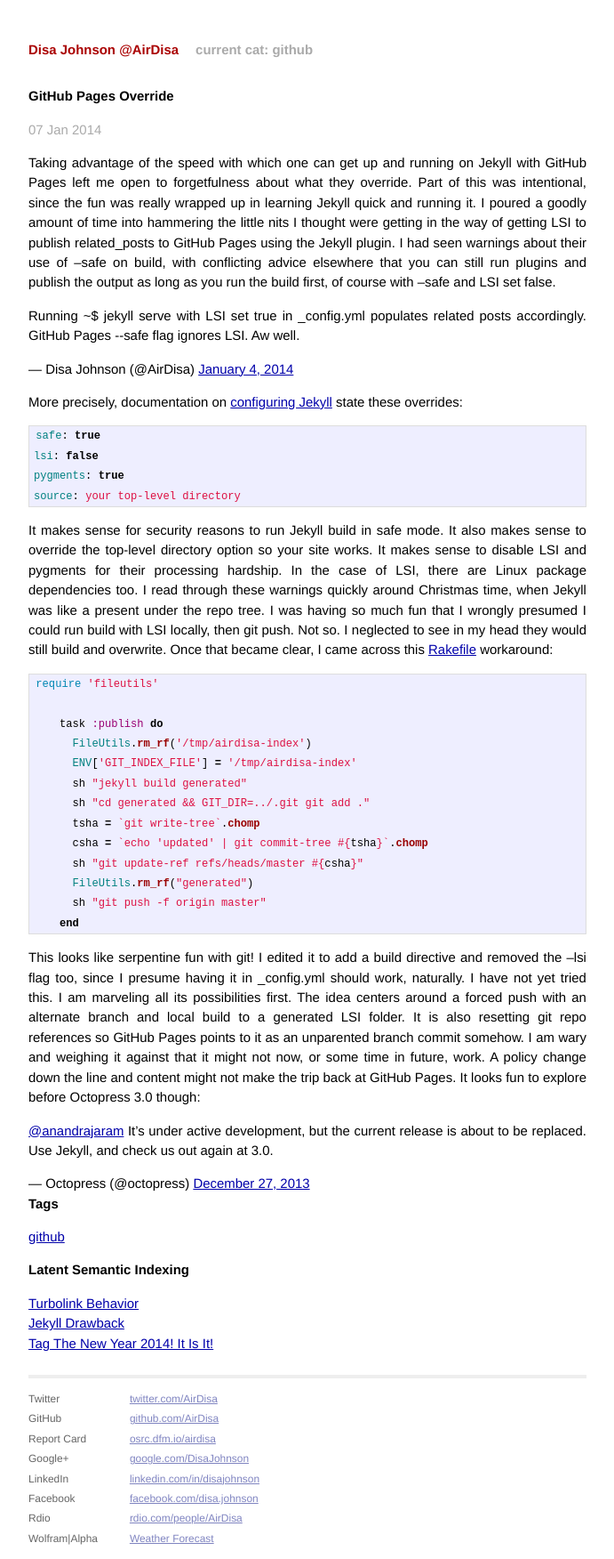
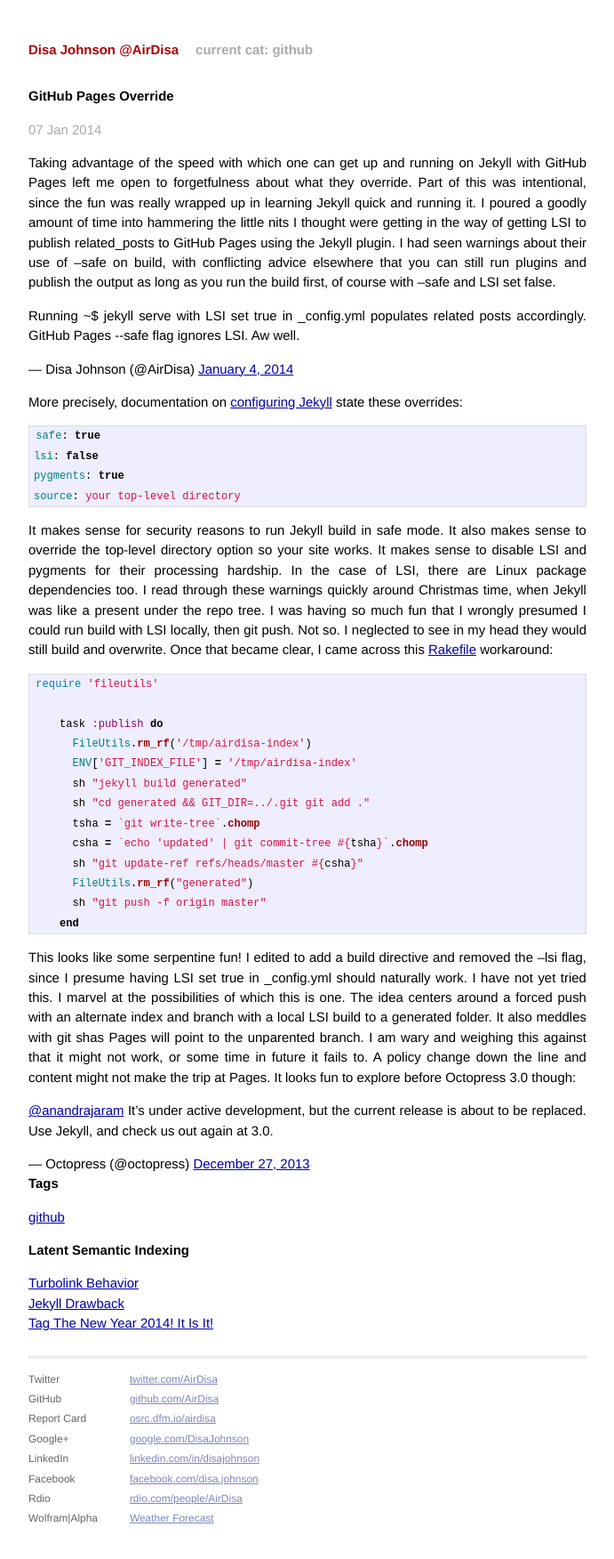
Before and after one commit to AirDisa/airdisa.github.io, a Jekyll site: the page built from _posts/2014-01-07-github-pages-override.md, in a window 1280 px wide. Shown: the whole page at 89% size, without its empty margins (294-985 px from the left). Built offline with Jekyll 4.4.1, drawn with Linux system fonts in a browser that asks for light colours; Markdown is read by kramdown in place of the engine named in the settings; comment, search, counter and statistics services are not loaded; after the commit the page ends 1730 px from its top, so only the background shows below that.

Commit message:
[0.6.23 Blog] Edit 2014-01-07

```diff
--- a/_posts/2014-01-07-github-pages-override.md
+++ b/_posts/2014-01-07-github-pages-override.md
@@ -39,7 +39,7 @@
     end
 {% endhighlight %}
 
-This looks like serpentine fun with git! I edited it to add a build directive and removed the --lsi flag too, since I presume having it in \_config.yml should work, naturally. I have not yet tried this. I am marveling all its possibilities first. The idea centers around a forced push with an alternate branch and local build to a generated LSI folder. It is also resetting git repo references so GitHub Pages points to it as an unparented branch commit somehow. I am wary and weighing it against that it might not now, or some time in future, work. A policy change down the line and content might not make the trip back at GitHub Pages. It looks fun to explore before Octopress 3.0 though:
+This looks like some serpentine fun! I edited to add a build directive and removed the --lsi flag, since I presume having LSI set true in \_config.yml should naturally work. I have not yet tried this. I marvel at the possibilities of which this is one. The idea centers around a forced push with an alternate index and branch with a local LSI build to a generated folder. It also meddles with git shas Pages will point to the unparented branch. I am wary and weighing this against that it might not work, or some time in future it fails to. A policy change down the line and content might not make the trip at Pages. It looks fun to explore before Octopress 3.0 though:
 
 <blockquote class="twitter-tweet" lang="en"><p><a href="https://twitter.com/anandrajaram">@anandrajaram</a> It’s under active development, but the current release is about to be replaced. Use Jekyll, and check us out again at 3.0.</p>&mdash; Octopress (@octopress) <a href="https://twitter.com/octopress/statuses/416396115861585920">December 27, 2013</a></blockquote>
 <script async src="//platform.twitter.com/widgets.js" charset="utf-8"></script>
```
Also changed, not shown: 2 other files.
